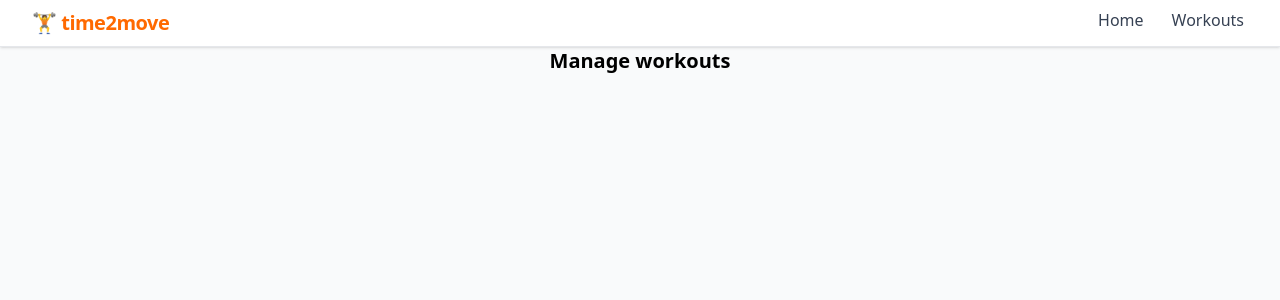
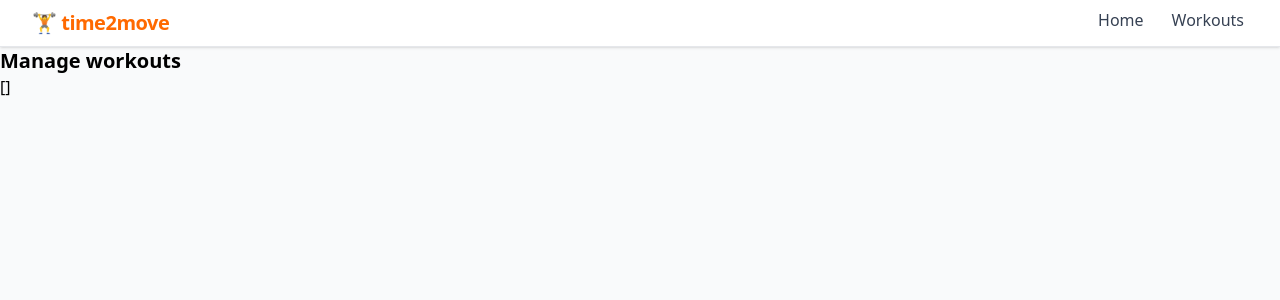
Before and after one commit to nathaliemar/time2move-client, a Vue app: page /workouts in a window 1280 px wide. Shown: the top 300 px of the page. Built offline with nearby package versions, Linux system fonts and the light colour scheme; no server answers.

Commit message:
Implement WorkoutListPage with workout fetching functionality

```diff
--- a/src/views/WorkoutListPage.vue
+++ b/src/views/WorkoutListPage.vue
@@ -1,11 +1,36 @@
 <template>
-  <div class="flex justify-center">
-    <h1 class="text-xl font-semibold">Manage workouts</h1>
+  <div class="flex flex-col justify-center">
+    <div>
+      <h1 class="text-xl font-semibold">Manage workouts</h1>
+    </div>
+    <div>
+      <p v-text="workouts"></p>
+    </div>
   </div>
 </template>
 
 <script lang="ts">
+import { api } from "../services/api";
+
 export default {
   name: "WorkoutListPage",
+  data() {
+    return {
+      workouts: [],
+    };
+  },
+  mounted() {
+    this.fetchAllWorkouts();
+  },
+  methods: {
+    async fetchAllWorkouts() {
+      try {
+        const response = await api.get("/workouts");
+        this.workouts = response.data;
+      } catch (error) {
+        console.log(error);
+      }
+    },
+  },
 };
 </script>
```
